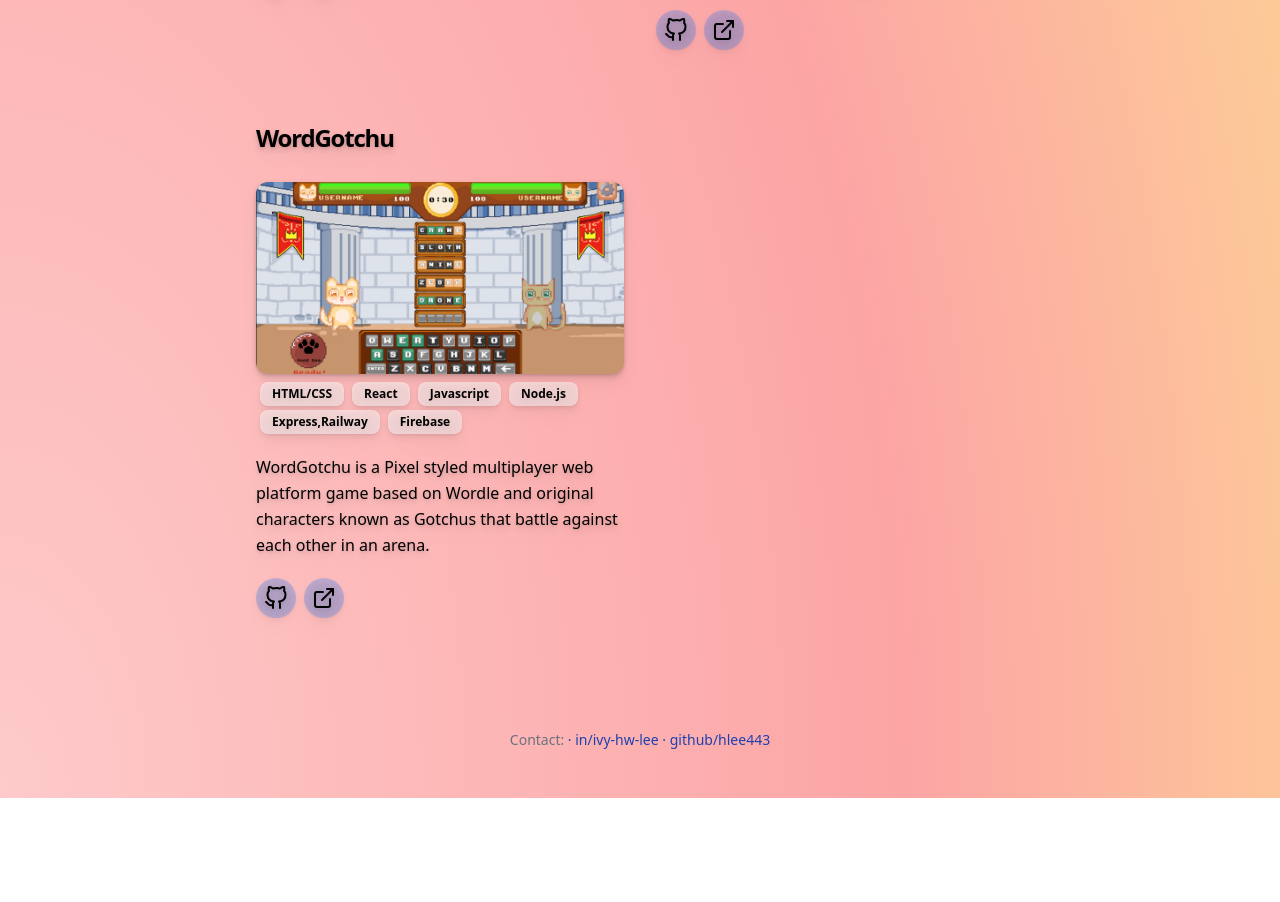
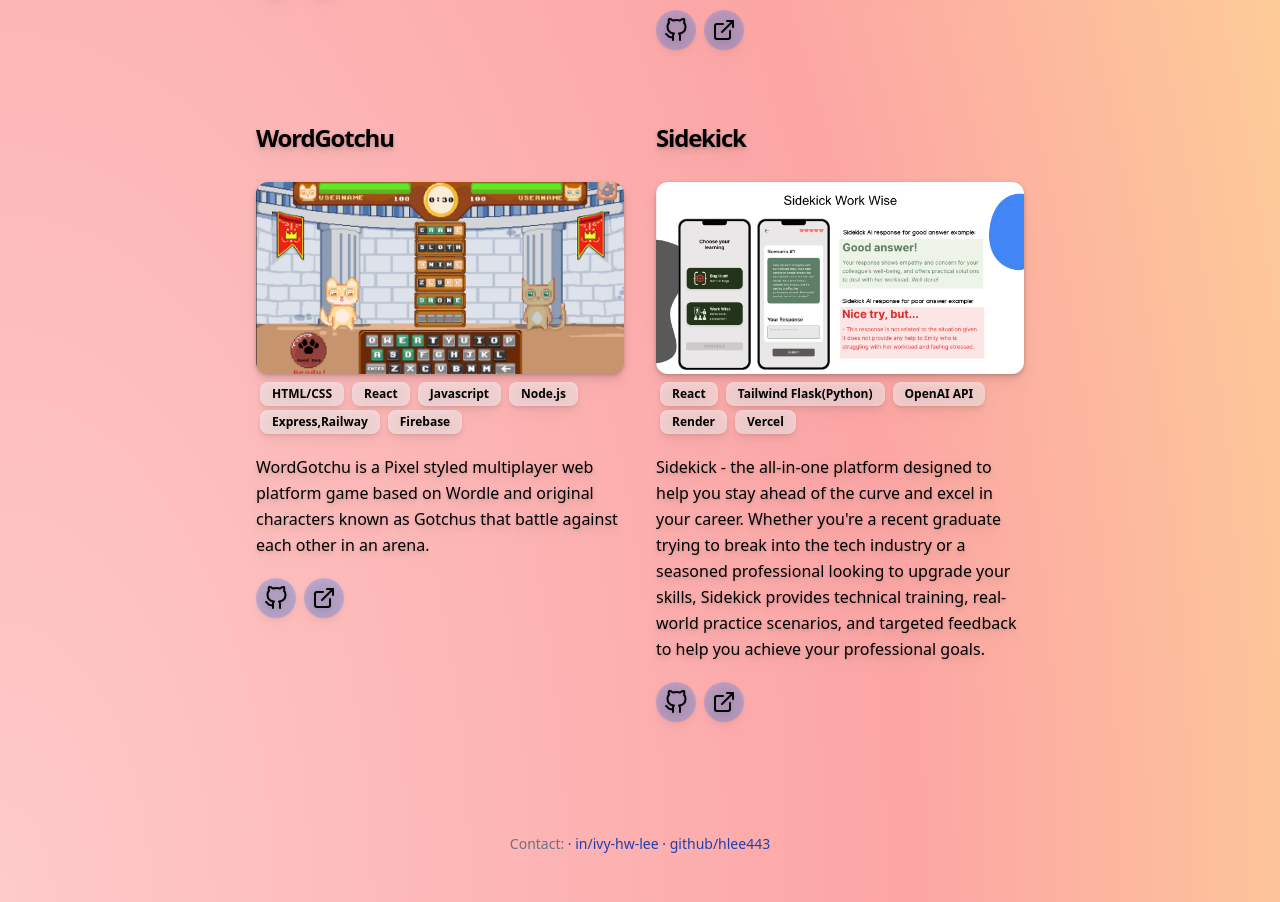
Before and after one commit to hlee443/hlee443.github.io, a React (Vite) app: page / in a window 1280 px wide. Shown: the part 1465-2367 px from the top of the page. Before the commit the page ends 2263 px from the top, so only its background shows below. Built offline with nearby package versions, Linux system fonts and the light colour scheme.

Commit message:
add sidekick project

```diff
--- a/src/components/Projects.jsx
+++ b/src/components/Projects.jsx
@@ -2,6 +2,7 @@ import Project from "./Project";
 import myCibo from "../assets/myCibo.jpg";
 import wordGotchu from "../assets/wordGotchu.png";
 import pathfinder from "../assets/pathfinder.png";
+import sidekick from "../assets/SidekickWorkWise.png";
 
 export default function Projects() {
   return (
@@ -30,6 +31,14 @@ export default function Projects() {
         appTitle="WordGotchu"
         appDescription="WordGotchu is a Pixel styled multiplayer web platform game based on Wordle and original characters known as Gotchus that battle against each other in an arena."
       />
+      <Project
+        img={sidekick}
+        siteLink="https://sidekick-front-end.vercel.app/"
+        githubLink="https://github.com/BinaryBusters/binary_busters_frontend.git"
+        appHeader="React, Tailwind Flask(Python), OpenAI API, Render, Vercel"
+        appTitle="Sidekick"
+        appDescription="Sidekick - the all-in-one platform designed to help you stay ahead of the curve and excel in your career. Whether you're a recent graduate trying to break into the tech industry or a seasoned professional looking to upgrade your skills, Sidekick provides technical training, real-world practice scenarios, and targeted feedback to help you achieve your professional goals."
+      />
     </>
   );
 }
```
Also changed, not shown: src/assets/SidekickWorkWise.png (added). Lines whose indentation alone changed are shown as unchanged.
